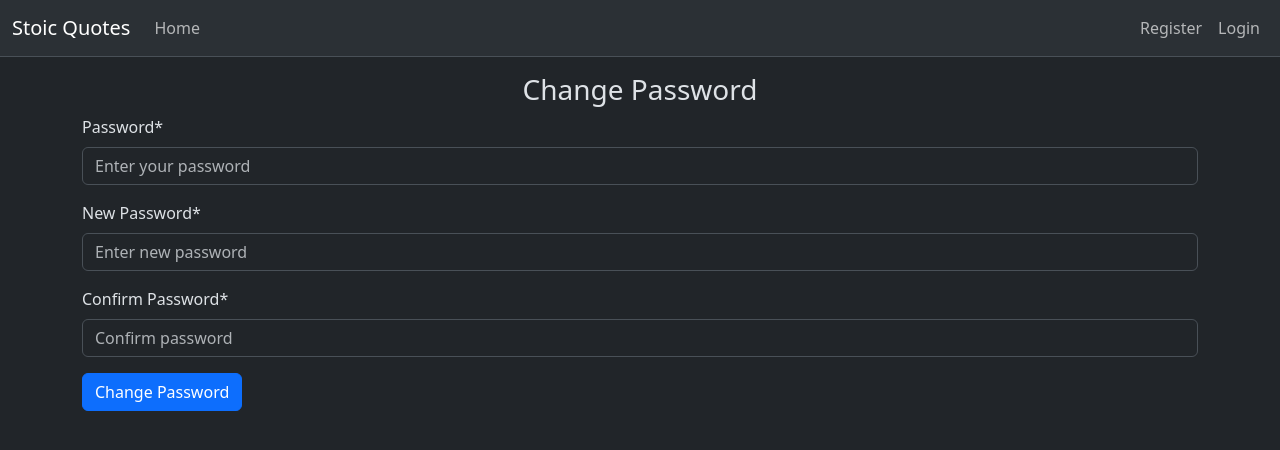
After one commit to Karantos/StoicQuotes-Flask, a Flask app: page /change_password in a window 1280 px wide. The commit adds this page. Shown: the top 450 px of the page. Run offline with Flask 3, Linux system fonts and the light colour scheme; some libraries are stand-ins or nearby versions.

Commit message:
added edit profile and change password functionality

```diff
--- a/website/auth.py
+++ b/website/auth.py
@@ -1,4 +1,3 @@
-import email
 from flask import Blueprint, render_template, request, flash, redirect, url_for
 from .models import User
 from werkzeug.security import generate_password_hash, check_password_hash
@@ -66,3 +65,54 @@ def register():
     else:
 
         return render_template('register.html')
+
+@auth.route('/edit_profile', methods=['GET', 'POST'])
+def edit_profile():
+    if request.method == 'POST':
+        email = request.form.get('email')
+        username = request.form.get('username')
+
+        user_id = User.get_id(current_user)
+
+        if len(email) < 4:
+            flash('Email must be at least 4 characters long.', category='error')
+        elif len(username) < 2:
+            flash('Username must be at least 2 characters long.', category='error')
+        else:
+            User.query.filter_by(id=user_id).update(dict(username=username, email=email))
+            db.session.commit()
+            flash('Profile updated!', category='success')
+            return redirect(url_for('views.index'))
+
+        return render_template('edit_profile.html')
+    else:
+
+        return render_template('edit_profile.html')
+
+@auth.route('/change_password', methods=['GET', 'POST'])
+def change_password():
+    if request.method == 'POST':
+        old_password = request.form.get('password')
+        new_password = request.form.get('new-password')
+        confirmation = request.form.get('confirm-password')
+
+        user_id = User.get_id(current_user)
+        user = User.query.filter_by(id=user_id).first()
+
+        if not check_password_hash(user.password, old_password):
+            flash('Passwords is incorrect!', category='error')
+        elif new_password != confirmation:
+            flash('Passwords do not match.', category='error')
+        elif len(new_password) < 7:
+            flash('Password must be at least 7 characters long.', category='error')
+        else:
+            User.query.filter_by(id=user_id).update(dict(password=generate_password_hash(new_password, method='sha256')))
+            db.session.commit()
+            flash('Password changed!', category='success')
+            logout_user()
+            return redirect(url_for('auth.login'))
+
+        return render_template('change_password.html')
+    else:
+
+        return render_template('change_password.html')
--- /dev/null
+++ b/website/static/package.json
@@ -0,0 +1,5 @@
+{
+  "dependencies": {
+    "bootstrap-icons": "^1.10.5"
+  }
+}
--- /dev/null
+++ b/website/templates/change_password.html
@@ -0,0 +1,26 @@
+{% extends "layout.html" %}
+
+{% block title %}Change Password{% endblock %}
+
+{% block content %}
+
+<form action="/change_password" method="POST">
+    <div class="mt-3 text-center">
+        <h3>Change Password</h3>
+    </div>
+    <div class="mb-3">
+        <label for="password" class="form-label">Password*</label>
+        <input name="password" type="password" class="form-control" id="password" placeholder="Enter your password" required>
+    </div>
+    <div class="mb-3">
+        <label for="new-password" class="form-label">New Password*</label>
+        <input name="new-password" type="password" class="form-control" id="new-password" placeholder="Enter new password" required>
+    </div>
+    <div class="mb-3">
+        <label for="confirm-password" class="form-label">Confirm Password*</label>
+        <input name="confirm-password" type="password" class="form-control" id="confirm-password" placeholder="Confirm password" required>
+    </div>
+    <button type="submit" class="btn btn-primary">Change Password</button>
+</form>
+
+{% endblock %}
--- a/website/templates/favourites.html
+++ b/website/templates/favourites.html
@@ -21,7 +21,9 @@
                     <td>
                         <form class="inline" action="/favourites" method="post">
                             <input name="id" type="hidden" value="{{ quote.id }}" />
-                            <button type="submit" class="btn btn-secondary">Delete</button>
+                            <button type="submit" class="btn">
+                                <i class="bi-trash-fill" aria-label="delete"></i>
+                            </button>
                         </form>
                     </td>
                 </tr>
--- a/website/templates/layout.html
+++ b/website/templates/layout.html
@@ -1,18 +1,19 @@
 <!DOCTYPE html>
 
-<html lang="en" xmlns="http://www.w3.org/1999/xhtml">
+<html lang="en" xmlns="http://www.w3.org/1999/xhtml" data-bs-theme="dark">
 <head>
     <meta charset="utf-8" />
     <meta name="viewport" content="width=device-width, initial-scale=1" />
     <link href="https://cdn.jsdelivr.net/npm/bootstrap@5.3.1/dist/css/bootstrap.min.css" rel="stylesheet" integrity="sha384-4bw+/aepP/YC94hEpVNVgiZdgIC5+VKNBQNGCHeKRQN+PtmoHDEXuppvnDJzQIu9" crossorigin="anonymous">
     <link href="/static/styles.css" rel="stylesheet" />
+    <link href="/static/node_modules/bootstrap-icons/font/bootstrap-icons.css" rel="stylesheet" />
     <script src="https://cdn.jsdelivr.net/npm/jquery@3.7.0/dist/jquery.min.js" integrity="sha256-2Pmvv0kuTBOenSvLm6bvfBSSHrUJ+3A7x6P5Ebd07/g=" crossorigin="anonymous"></script>
 
     <title>{% block title %}Stoic Quotes{% endblock %}</title>
 
 </head>
-<body class="bg-dark" data-bs-theme="dark">
-    <nav class="navbar navbar-expand-lg bg-body-tertiary bg-dark border-bottom border-body" data-bs-theme="dark">
+<body>
+    <nav class="navbar navbar-expand-lg bg-body-tertiary bg-dark border-bottom border-body">
         <div class="container-fluid">
             <a class="navbar-brand" href="/">Stoic Quotes</a>
             <button class="navbar-toggler" type="button" data-bs-toggle="collapse" data-bs-target="#navbarSupportedContent" aria-controls="navbarSupportedContent" aria-expanded="false" aria-label="Toggle navigation">
@@ -22,14 +23,33 @@
                 {% if current_user.is_authenticated %}
                 <ul class="navbar-nav me-auto mb-2 mb-lg-0">
                     <li class="nav-item">
+                        <a class="nav-link" href="/">Home</a>
+                    </li>
+                    <li class="nav-item">
                         <a class="nav-link" href="/favourites">Favourites</a>
                     </li>
                 </ul>
                 <ul class="navbar-nav ms-auto mb-2 mb-lg-0">
                     <li class="nav-item">
-                        <a class="nav-link" href="/logout">Logout</a>
+                        <a class="nav-link" href="/logout">
+                            <i class="bi-box-arrow-in-left" aria-label="logout"></i>
+                        </a>
                     </li>
+                    <div class="collapse navbar-collapse" id="navbarNavDarkDropdown">
+                        <ul class="navbar-nav">
+                            <li class="nav-item dropdown collapse navbar-collapse" id="navbarNavDarkDropdown">
+                                <button class="btn dropdown-toggle" data-bs-toggle="dropdown" aria-expanded="false">
+                                    {{ current_user.email }}
+                                </button>
+                                <ul class="dropdown-menu dropdown-menu-dark">
+                                    <li><a class="dropdown-item" href="/edit_profile">Edit Profile</a></li>
+                                    <li><a class="dropdown-item" href="/change_password">Change password</a></li>
+                                </ul>
+                            </li>
+                        </ul>
+                    </div>
                 </ul>
+
                 {% endif %}
                 {% if not current_user.is_authenticated %}
                 <ul class="navbar-nav me-auto mb-2 mb-lg-0">
--- a/website/templates/quotes_table.html
+++ b/website/templates/quotes_table.html
@@ -15,7 +15,11 @@
                 <form class="inline" action="/" method="post">
                     <input name="text" type="hidden" value="{{ quote.text }}" />
                     <input name="author" type="hidden" value="{{ quote.author }}" />
-                    <button type="submit" class="btn btn-secondary">Add to favourites</button>
+                    {% if current_user.is_authenticated %}
+                    <button type="submit" class="btn">
+                        <i class="bi-bookmark-plus-fill" aria-label="Add quote to favourites"></i>
+                    </button>
+                    {% endif %}
                 </form>
             </td>
         </tr>
```
Also changed, not shown: website/templates/edit_profile.html (added, +22 -0 lines), website/templates/login.html (+4 -4 lines), website/templates/register.html (+8 -8 lines), website/views.py (+6 -8 lines), website/static/package-lock.json (added), website/static/scripts.js (line endings or trailing spaces), 1 other file.
